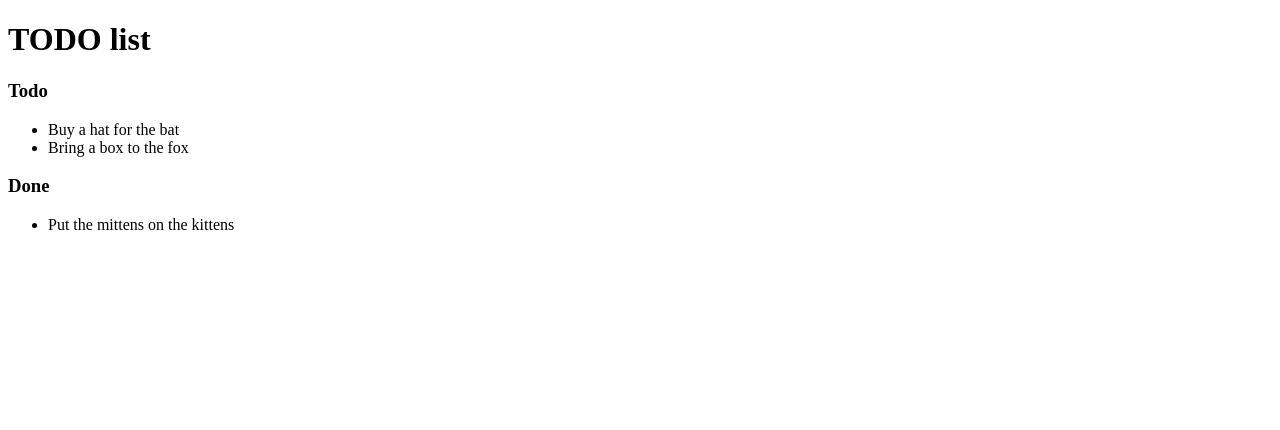
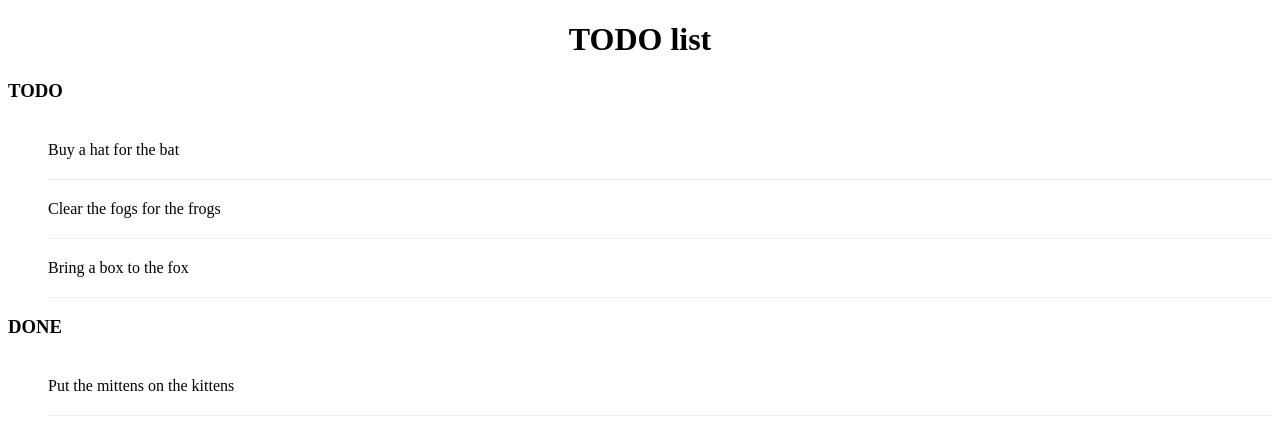
Before and after one commit to FyodorPi/todo-list, a plain HTML site: page index.html in a window 1280 px wide. Drawn offline with Linux system fonts and the light colour scheme.

Commit message:
Add basic style in index.html
Resolve #3

```diff
--- a/index.html
+++ b/index.html
@@ -1,9 +1,24 @@
-<!DOCTYPE html>
+<!doctype html>
 <html>
 
 <head>
-    <meta charset="UTF-8" />
-    <title>title</title>
+    <meta charset="utf-8">
+    <title>TODO list</title>
+    <style>
+        h1 {
+            text-align: center;
+        }
+
+        h3 {
+            text-transform: uppercase;
+        }
+
+        li {
+            overflow: hidden;
+            padding: 20px 0;
+            border-bottom: 1px solid #eee;
+        }
+    </style>
 </head>
 
 <body>
@@ -12,9 +27,9 @@
     <h3>Todo</h3>
     <ul>
         <li>Buy a hat for the bat</li>
+        <li>Clear the fogs for the frogs</li>
         <li>Bring a box to the fox</li>
     </ul>
-
     <h3>Done</h3>
     <ul>
         <li>Put the mittens on the kittens</li>
```
